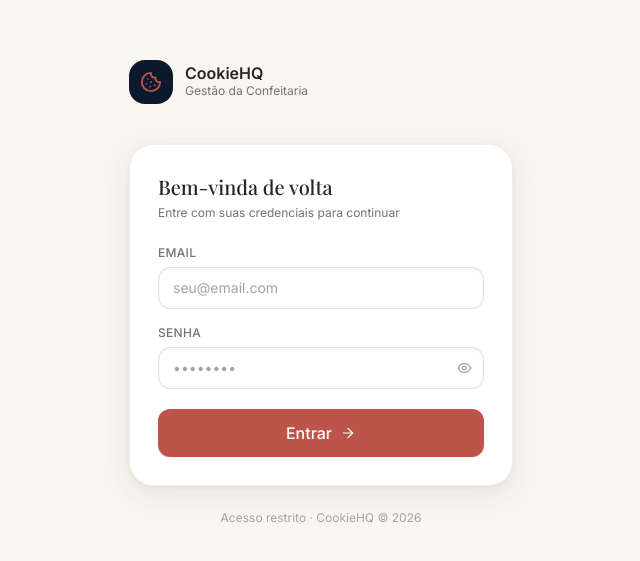
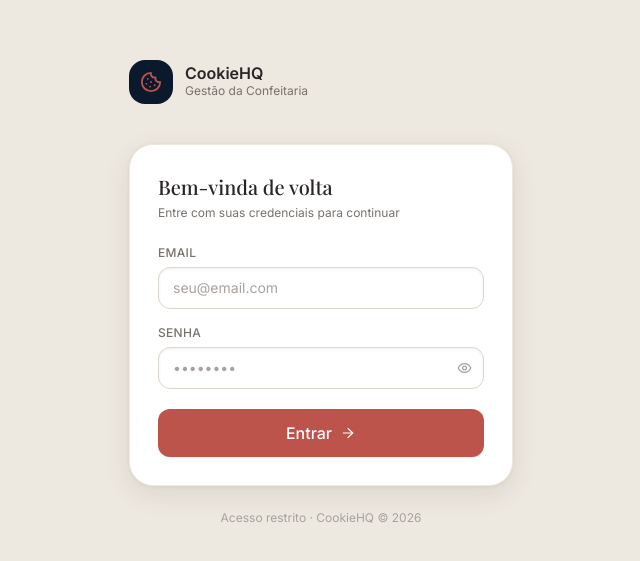
Before and after one commit to Rebeccaa27/lurdes-cookie, a React (Vite) app: page /login in a window 1280 px wide. Shown: the part 107-668 px from the top of the page, without its empty margins (319-959 px from the left). Built offline with nearby package versions, Linux system fonts and the light colour scheme; no server answers; a web font is replaced by a local one.

Commit message:
fix: paleta cream para tons de areia neutros

```diff
--- a/tailwind.config.js
+++ b/tailwind.config.js
@@ -10,12 +10,12 @@ export default {
       colors: {
         // Fundo principal — creme artesanal
         cream: {
-          DEFAULT: '#F9F6F0',
-          50: '#FEFCFA',
-          100: '#FAF8F3',
-          200: '#F3EDE3',
-          300: '#E8DDD0',
-          400: '#D5C8B8',
+          DEFAULT: '#EDE8E0',
+          50: '#FAF8F5',
+          100: '#F5F1EB',
+          200: '#EDE8E0',
+          300: '#DDD6CB',
+          400: '#C8BFB2',
         },
         // Sidebar — azul marinho profundo
         navy: {
```
